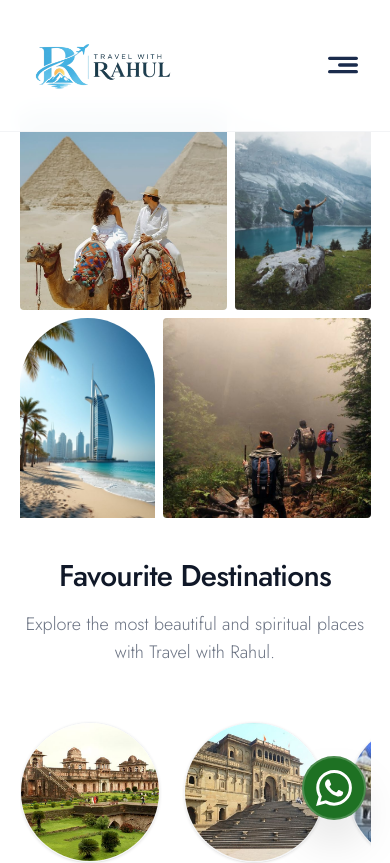
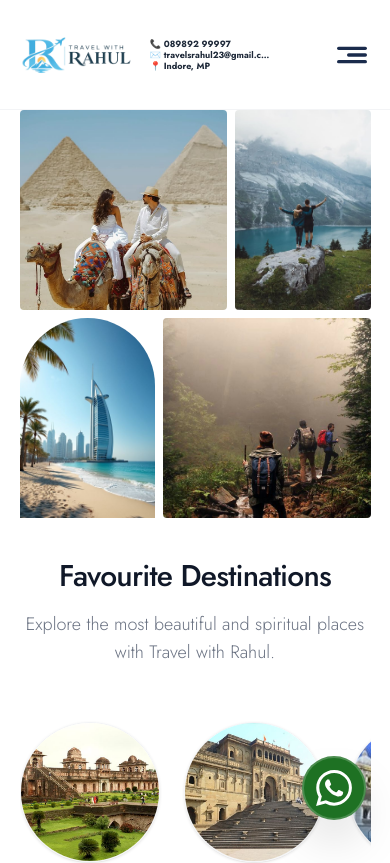
Before and after one commit to AviZacksy/travelwithrahul, a Next.js app: page / in a window 390 px wide. Shown: the top 863 px of the page. Built offline with nearby package versions, Linux system fonts and the light colour scheme.

Commit message:
Add contact info between logo and menu on mobile header

```diff
--- a/app/page.tsx
+++ b/app/page.tsx
@@ -93,13 +93,19 @@ export default function Home() {
     <div className="flex flex-col min-h-screen overflow-x-hidden">
       {/* Navbar */}
       <nav className={`fixed w-full z-40 transition-all duration-300 ${isScrolled ? 'bg-white shadow-sm' : 'bg-white/95 backdrop-blur-md'} py-1 top-0 border-b border-gray-100`}>
-        <div className="w-[90%] mx-auto max-w-none flex justify-between items-center">
-          <div className="flex flex-col items-start justify-center py-2">
+        <div className="w-[95%] md:w-[90%] mx-auto max-w-none flex justify-between items-center gap-2">
+          <div className="flex flex-col items-start justify-center py-2 shrink-0">
             <a href="#" className="flex items-center">
-              <img src="/logo/logo1.png" alt="Travel with Rahul" className="w-40 md:w-56 h-auto object-contain transform origin-left hover:scale-105 transition-transform" />
+              <img src="/logo/logo1.png" alt="Travel with Rahul" className="w-32 sm:w-40 md:w-56 h-auto object-contain transform origin-left hover:scale-105 transition-transform" />
             </a>
           </div>
 
+          {/* Quick Contact Info for Mobile (Between Logo and Menu) */}
+          <div className="flex flex-col justify-center text-[9px] sm:text-[11px] text-gray-800 font-bold leading-tight mr-auto ml-1 lg:hidden">
+            <a href="tel:08989299997" className="hover:text-[var(--color-primary)]">📞 089892 99997</a>
+            <a href="mailto:travelsrahul23@gmail.com" className="hover:text-[var(--color-primary)] truncate max-w-[120px] sm:max-w-none">✉️ travelsrahul23@gmail.com</a>
+            <span className="truncate">📍 Indore, MP</span>
+          </div>
           {/* Desktop Menu */}
           <div className="hidden lg:flex items-center gap-10">
             <div className="flex gap-8 text-[15px] font-bold text-gray-800">
```
